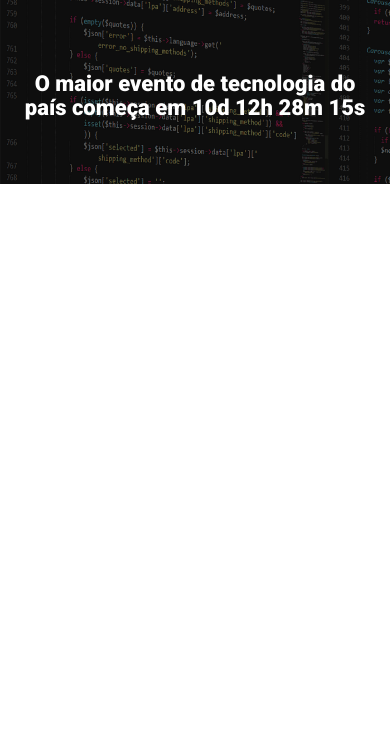
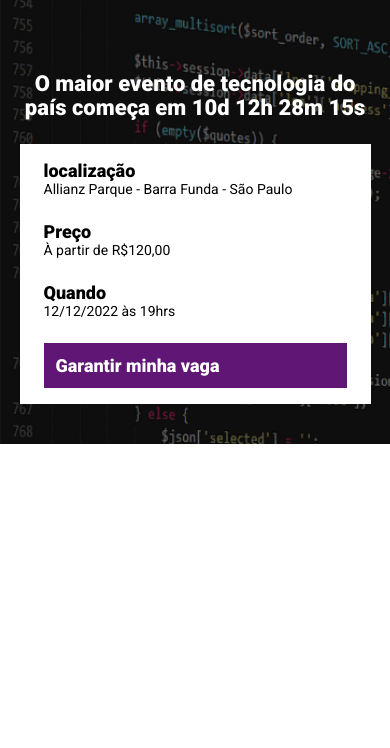
Before and after one commit to luizsant/newproject, a website built with Parcel: page src/index.html in a window 390 px wide. Shown: the part 96-844 px from the top of the page. Built offline with nearby package versions, Linux system fonts and the light colour scheme.

Commit message:
completando o hero e sua responsividade

```diff
--- a/src/index.html
+++ b/src/index.html
@@ -13,6 +13,24 @@
             <p class="hero__text">
                 O maior evento de tecnologia do país começa em 10d 12h 28m 15s
             </p>
+            <div class="infos-bar">
+                <ul class="infos-bar__infos">
+                    <li class="infos-bar__infos__item">
+                        <b>localização</b>
+                        Allianz Parque - Barra Funda - São Paulo
+                    </li>
+                    <li class="infos-bar__infos__item">
+                        <b>Preço</b>
+                        À partir de R$120,00
+                    </li>
+                    <li class="infos-bar__infos__item">
+                        <b>Quando</b>
+                        12/12/2022 às 19hrs
+                    </li>
+                </ul>
+            </ul>
+            <a href="#" class="button button--primary">Garantir minha vaga</a>
+            </div>
         </div>
 
     </header>
--- a/src/style/_hero.scss
+++ b/src/style/_hero.scss
@@ -29,6 +29,7 @@
         font-weight: 800;
         line-height: 56px;
         text-align: center;
+        margin-bottom: 40px;
       }
 
 
--- /dev/null
+++ b/src/style/components/_buttons.scss
@@ -0,0 +1,24 @@
+.button {
+    padding: 12px;
+    font-size: 18px;
+    font-weight: bold;
+    text-decoration: none;
+    text-align: center;
+    white-space: nowrap;
+
+    &--primary {
+        color: #fff;
+        background-color: rgb(95, 22, 116);
+    }
+
+    @media (max-width: 640px) {
+        display: block;
+        width: 100%;
+
+    }
+
+    @media (max-width: 1024px) {
+        display: flex;
+        align-items: center;
+    }
+}
--- /dev/null
+++ b/src/style/components/_infos_bar.scss
@@ -0,0 +1,41 @@
+.infos-bar {
+    padding: 16px 24px;
+    background-color: #fff;
+    display: flex;
+    justify-content: space-between;
+
+    &__infos {
+        display: flex;
+        gap: 40px;
+
+        &__item {
+            font-size: 14px;
+            color: #000 ;
+
+
+            b {
+                color: #000 ;
+                font-size: 18px;
+                display: block;
+
+
+            }
+        }
+    }
+
+    @media (max-width: 640px) {
+        display: block;
+        &__infos {
+            display: block;
+            &__item {
+                margin-bottom: 24px;
+            }
+        }
+    }
+
+    @media (max-width: 1024px) {
+        &__infos {
+            gap: 16px;
+        }
+    }
+}
--- a/src/style/main.scss
+++ b/src/style/main.scss
@@ -1,4 +1,6 @@
 @use 'hero';
+@use 'components/infos_bar';
+@use 'components/buttons';
 
 @import url('https://fonts.googleapis.com/css2?family=Montserrat:wght@100&family=Pacifico&family=Roboto:wght@400;900&family=Satisfy&display=swap');
 
@@ -8,6 +10,7 @@
     box-sizing: border-box;
     font-family: Roboto, sans-serif;
     color: white;
+    list-style: none;
 }
 
 .container {
```
